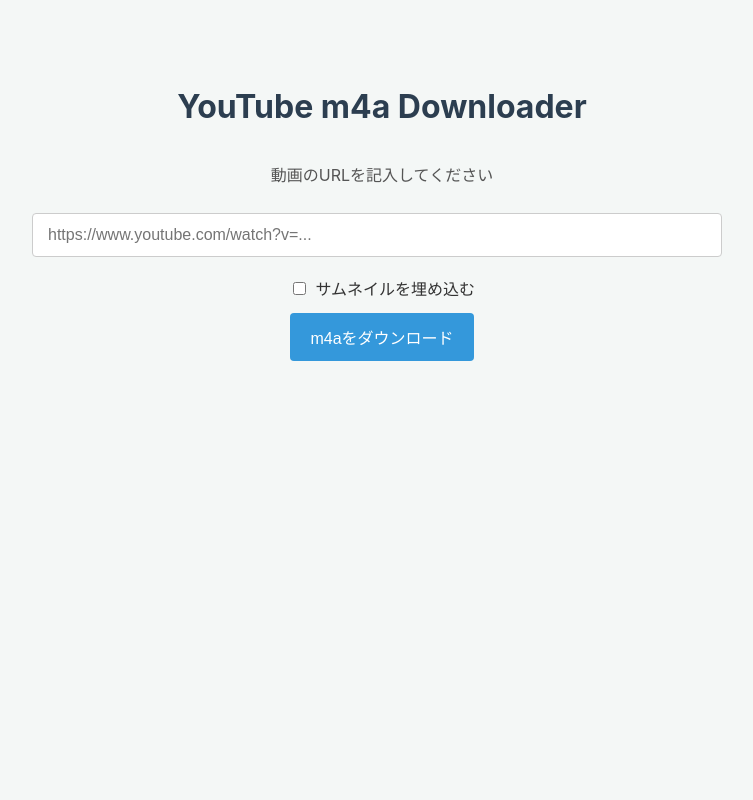
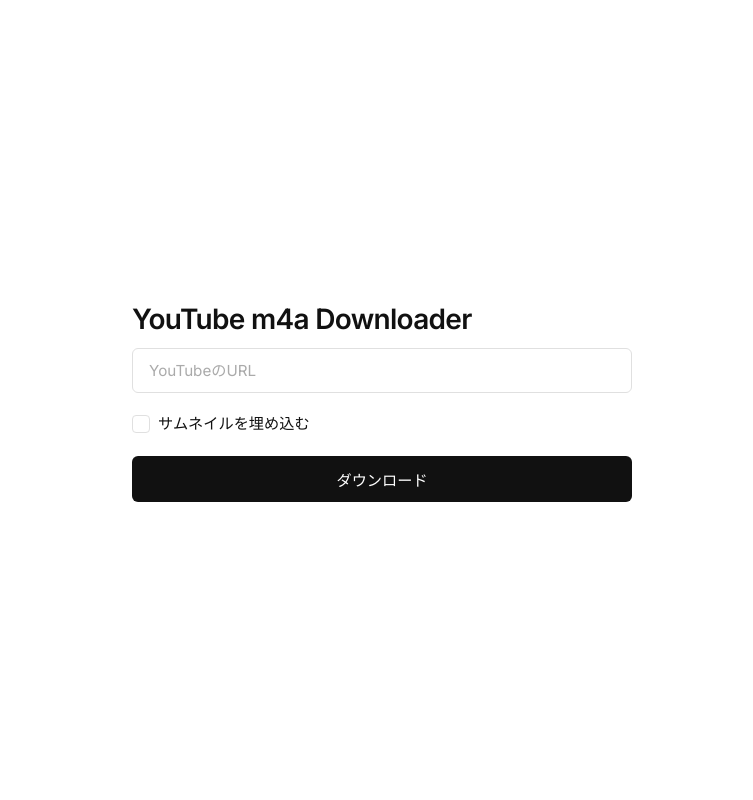
Before and after one commit to gitpullpull/youtube-m4a-downloader, a FastAPI app: page / in a window 1280 px wide. Shown: the whole page, without its empty margins (258-1011 px from the left). Run offline with FastAPI, Linux system fonts and the light colour scheme; some libraries are stand-ins or nearby versions.

Commit message:
update UI

```diff
--- a/templates/index.html
+++ b/templates/index.html
@@ -4,120 +4,248 @@
     <meta charset="UTF-8">
     <meta name="viewport" content="width=device-width, initial-scale=1.0">
     <title>My YouTube m4a Downloader</title>
+    <link rel="preconnect" href="https://fonts.googleapis.com">
+    <link rel="preconnect" href="https://fonts.gstatic.com" crossorigin>
+    <link href="https://fonts.googleapis.com/css2?family=Inter:wght@400;500;600&display=swap" rel="stylesheet">
     <style>
+        :root {
+            --primary: #111111;
+            --primary-lighter: #333333;
+            --primary-hover: #000000;
+            --accent: #ff4d4d;
+            --background: #ffffff;
+            --card-bg: #ffffff;
+            --text: #111111;
+            --text-light: #555555;
+            --border: #e0e0e0;
+            --success: #47a025;
+            --info: #2563eb;
+            --error: #e11d48;
+            --transition: all 0.2s ease;
+            --shadow-sm: 0 1px 2px rgba(0, 0, 0, 0.04);
+            --shadow: 0 1px 3px rgba(0, 0, 0, 0.08);
+        }
+
+        * {
+            margin: 0;
+            padding: 0;
+            box-sizing: border-box;
+        }
+
         body {
-            font-family: -apple-system, BlinkMacSystemFont, "Segoe UI", Roboto, "Helvetica Neue", Arial, sans-serif;
-            padding: 20px;
-            max-width: 700px;
-            margin: 40px auto;
-            background-color: #f4f7f6;
-            color: #333;
-            line-height: 1.6;
+            font-family: 'Inter', -apple-system, sans-serif;
+            background-color: var(--background);
+            color: var(--text);
+            line-height: 1.5;
+            min-height: 100vh;
+            display: flex;
+            flex-direction: column;
+            align-items: center;
+            justify-content: center;
+            padding: 2rem 1rem;
         }
+
+        .container {
+            width: 100%;
+            max-width: 500px;
+        }
+
         h1 {
-            color: #2c3e50;
-            text-align: center;
-            margin-bottom: 30px;
+            color: var(--primary);
+            font-size: 1.75rem;
+            font-weight: 600;
+            margin-bottom: 0.5rem;
+            letter-spacing: -0.025em;
         }
+
         p {
-            text-align: center;
-            margin-bottom: 25px;
-            color: #555;
+            color: var(--text-light);
+            font-size: 0.95rem;
+            margin-bottom: 2rem;
         }
+
         #downloadForm {
             display: flex;
-            flex-wrap: wrap; /* 小画面での折り返し */
+            flex-direction: column;
+            gap: 1.25rem;
+        }
+
+        .input-wrapper {
+            position: relative;
+        }
+
+        input[type="text"] {
+            width: 100%;
+            padding: 0.75rem 1rem;
+            border: 1px solid var(--border);
+            border-radius: 6px;
+            font-size: 0.95rem;
+            font-family: inherit;
+            color: var(--text);
+            transition: var(--transition);
+            background: transparent;
+        }
+
+        input[type="text"]:focus {
+            outline: none;
+            border-color: var(--primary);
+            box-shadow: 0 0 0 1px var(--primary);
+        }
+
+        input[type="text"]::placeholder {
+            color: #aaa;
+        }
+
+        .checkbox-container {
+            display: flex;
+            align-items: center;
+        }
+
+        .checkbox-wrapper {
+            display: flex;
+            align-items: center;
+            cursor: pointer;
+        }
+
+        .checkbox-wrapper input[type="checkbox"] {
+            position: absolute;
+            opacity: 0;
+        }
+
+        .checkbox-custom {
+            width: 18px;
+            height: 18px;
+            border: 1px solid var(--border);
+            border-radius: 4px;
+            margin-right: 8px;
+            position: relative;
+            transition: var(--transition);
+        }
+
+        .checkbox-wrapper input[type="checkbox"]:checked ~ .checkbox-custom {
+            background-color: var(--primary);
+            border-color: var(--primary);
+        }
+
+        .checkbox-custom::after {
+            content: '';
+            position: absolute;
+            display: none;
+            left: 6px;
+            top: 2px;
+            width: 4px;
+            height: 9px;
+            border: solid white;
+            border-width: 0 2px 2px 0;
+            transform: rotate(45deg);
+        }
+
+        .checkbox-wrapper input[type="checkbox"]:checked ~ .checkbox-custom::after {
+            display: block;
+        }
+
+        .checkbox-label {
+            font-size: 0.95rem;
+        }
+
+        button {
+            background-color: var(--primary);
+            color: white;
+            border: none;
+            border-radius: 6px;
+            padding: 0.75rem 1rem;
+            font-size: 0.95rem;
+            font-weight: 500;
+            cursor: pointer;
+            transition: var(--transition);
+            display: flex;
             align-items: center;
             justify-content: center;
-            margin-bottom: 25px;
+            gap: 8px;
         }
-        input[type="text"] {
-            flex-grow: 1; /* スペースを埋めるように伸びる */
-            padding: 12px 15px;
-            border: 1px solid #ccc;
-            border-radius: 4px;
-            font-size: 1rem;
-            min-width: 250px; /* 最小幅 */
-            margin-right: 10px;
-             margin-bottom: 10px; /* 折り返し時のマージン */
+
+        button:hover:not(:disabled) {
+            background-color: var(--primary-hover);
         }
-        button {
-            padding: 12px 20px;
-            background-color: #3498db;
-            color: white;
-            border: none;
-            border-radius: 4px;
-            cursor: pointer;
-            font-size: 1rem;
-            transition: background-color 0.3s ease;
-            display: inline-flex; /* ローダーを隣に表示するため */
-            align-items: center;
-             margin-bottom: 10px; /* 折り返し時のマージン */
-        }
-        button:hover:not(:disabled) {
-            background-color: #2980b9;
-        }
+
         button:disabled {
-            background-color: #a9cce3;
+            background-color: var(--primary-lighter);
+            opacity: 0.7;
             cursor: not-allowed;
         }
+
         #status {
-            margin-top: 20px;
-            padding: 15px;
-            border-radius: 4px;
-            text-align: center;
-            font-weight: bold;
-            display: none; /* 最初は非表示 */
-        }
-        .info { background-color: #eaf2f8; color: #3498db; border: 1px solid #aed6f1; }
-        .success { background-color: #e8f8f5; color: #1abc9c; border: 1px solid #a3e4d7; }
-        .error { background-color: #fdedec; color: #e74c3c; border: 1px solid #f5b7b1; }
-        .loader {
-            border: 4px solid #f3f3f3; /* Light grey */
-            border-top: 4px solid #3498db; /* Blue */
-            border-radius: 50%;
-            width: 18px;
-            height: 18px;
-            animation: spin 1.5s linear infinite;
-            display: none; /* Initially hidden */
-            margin-left: 8px;
-        }
-        @keyframes spin {
-            0% { transform: rotate(0deg); }
-            100% { transform: rotate(360deg); }
+            margin-top: 1.5rem;
+            padding: 0.875rem;
+            border-radius: 6px;
+            font-size: 0.9rem;
+            font-weight: 500;
+            display: none;
         }
 
-        @media (max-width: 600px) {
-            #downloadForm {
-                flex-direction: column;
-                align-items: stretch; /* 幅いっぱいに */
+        .info {
+            background-color: rgba(37, 99, 235, 0.08);
+            color: var (--info);
+            border-left: 3px solid var(--info);
         }
-            input[type="text"] {
-                margin-right: 0;
-                margin-bottom: 15px; /* ボタンとの間隔 */
+
+        .success {
+            background-color: rgba(71, 160, 37, 0.08);
+            color: var(--success);
+            border-left: 3px solid var(--success);
         }
-             button {
-                width: 100%; /* 幅いっぱいに */
-                justify-content: center; /* テキストとローダーを中央揃え */
+
+        .error {
+            background-color: rgba(225, 29, 72, 0.08);
+            color: var(--error);
+            border-left: 3px solid var(--error);
         }
+
+        .loader {
+            width: 16px;
+            height: 16px;
+            border: 2px solid rgba(255, 255, 255, 0.3);
+            border-radius: 50%;
+            border-top-color: white;
+            display: none;
+            animation: spin 0.8s linear infinite;
+        }
+
+        @keyframes spin {
+            to { transform: rotate(360deg); }
+        }
+
+        footer {
+            margin-top: 3rem;
+            color: var(--text-light);
+            font-size: 0.8rem;
+            text-align: center;
         }
     </style>
 </head>
 <body>
+    <div class="container">
         <h1>YouTube m4a Downloader</h1>
-    <p>動画のURLを記入してください</p>
                 <form id="downloadForm">
-        <input type="text" id="youtubeUrl" placeholder="https://www.youtube.com/watch?v=..." required>
-        <div style="margin-top: 10px; margin-bottom: 10px; width: 100%; text-align: center;">
-            <input type="checkbox" id="embedThumbnail" name="embedThumbnail" style="margin-right: 5px;">
-            <label for="embedThumbnail">サムネイルを埋め込む</label>
+            <div class="input-wrapper">
+                <input type="text" id="youtubeUrl" placeholder="YouTubeのURL" required>
+            </div>
+            <div class="checkbox-container">
+                <label class="checkbox-wrapper">
+                    <input type="checkbox" id="embedThumbnail" name="embedThumbnail">
+                    <span class="checkbox-custom"></span>
+                    <span class="checkbox-label">サムネイルを埋め込む</span>
+                </label>
             </div>
             <button type="submit" id="downloadButton">
-            <span>m4aをダウンロード</span>
+                <span>ダウンロード</span>
                 <div class="loader" id="loader"></div>
             </button>
         </form>
         <div id="status"></div>
+    </div>
+
+
 
     <script>
         const form = document.getElementById('downloadForm');
```
Also changed, not shown: 1 other file. Lines whose indentation alone changed are shown as unchanged.
